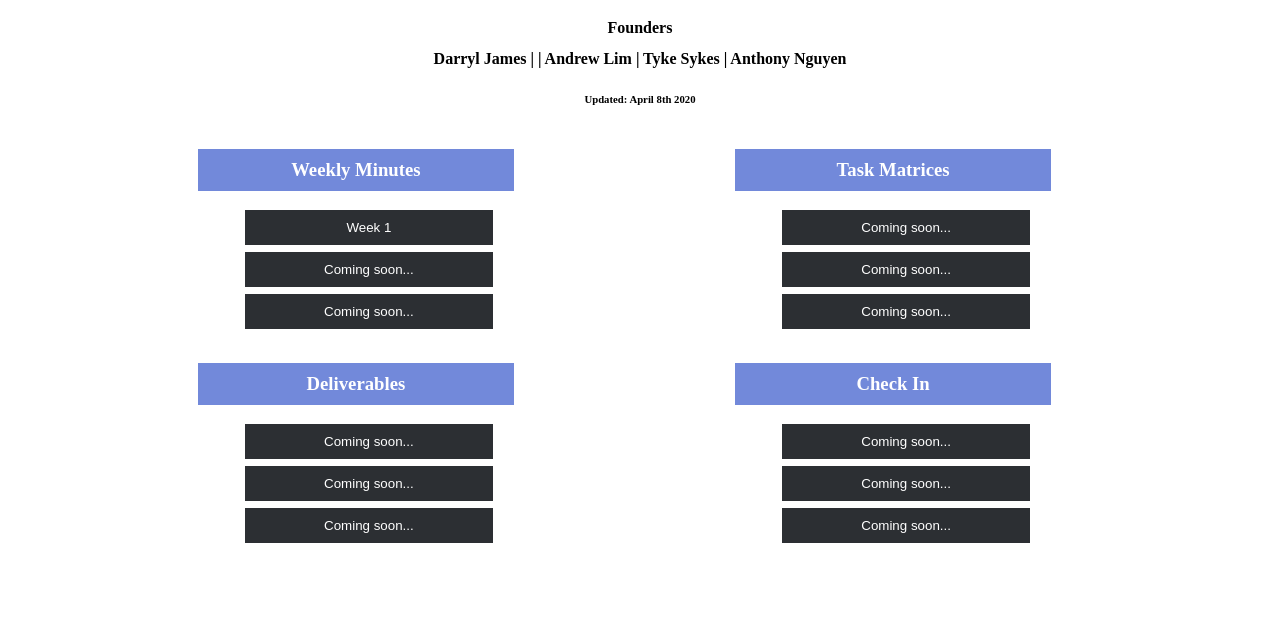
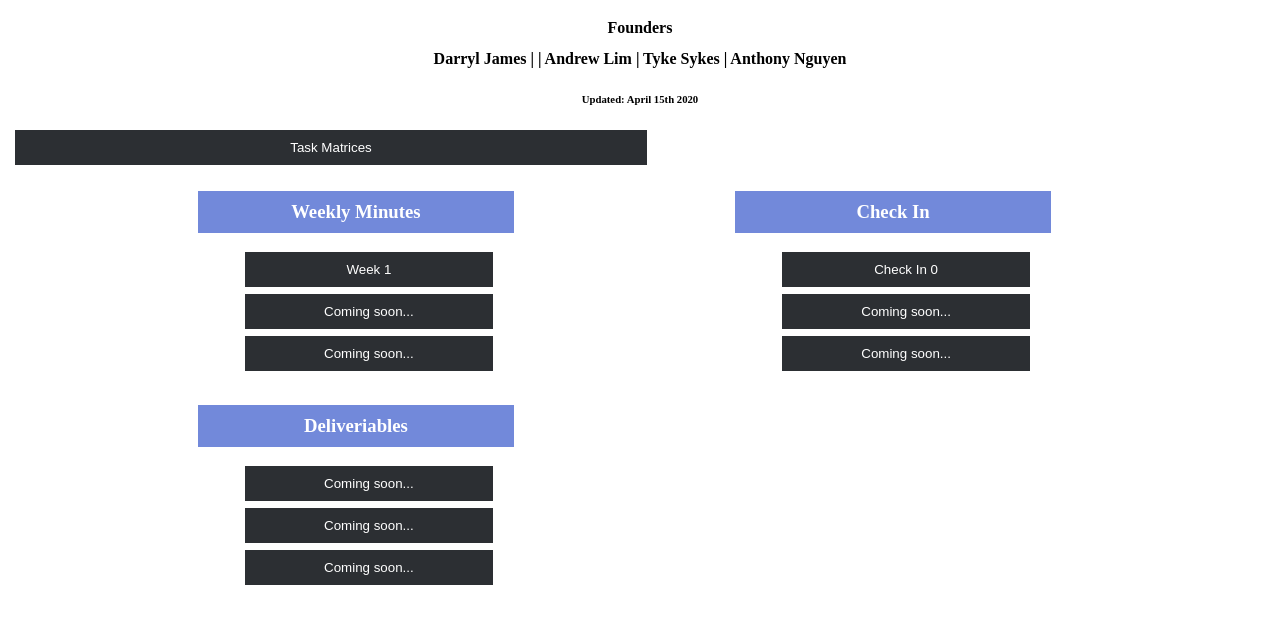
Before and after one commit to tcss360bobcats/tcss360bobcats.github.io, a plain HTML site: page index.html in a window 1280 px wide. Shown: the part 61-684 px from the top of the page. Drawn offline with Linux system fonts and the light colour scheme.

Commit message:
Update index.html
Updated the links

```diff
--- a/index.html
+++ b/index.html
@@ -3,14 +3,19 @@
     <head>
         <title>Team Bobcats</title>
         <link rel="stylesheet" href="style.css">
+        <meta name="viewport" content="width=device-width, initial-scale=1.0">
     </head>
 
     <body>
         <h1>The Bobcats</h1>
         <h2>Founders</h2>
-        <h2>Darryl James | | Andrew Lim | Tyke Sykes | Anthony Nguyen</h2>
+        <h2 class="names">Darryl James | | Andrew Lim | Tyke Sykes | Anthony Nguyen</h2>
 
-        <h6>Updated: April 8th 2020</h6>
+        <h6>Updated: April 15th 2020</h6>
+
+        <div class="tasks buttons" >
+            <button onclick="window.open('https://docs.google.com/spreadsheets/d/1gz8Ql7CG7R2rILhSYSaGAqLG7PnJ5FXgGR60tRy4Lag/edit?usp=sharing', '_blank')">Task Matrices</button>
+        </div>
 
         <div class="row">
 
@@ -18,7 +23,7 @@
                 <h3>Weekly Minutes</h3>
                 <ul>
                     <div class="buttons">
-                        <button> Week 1</button>
+                        <button onclick="window.open('https://docs.google.com/document/d/1zy-9AyJr_24wIzWOpVuySUE5TngWB8iLomhHmSI2qgs/edit?usp=sharing', '_blank')"> Week 1</button>
                         <button>Coming soon...</button>
                         <button>Coming soon...</button>
                     </div>
@@ -27,11 +32,11 @@
                 </ul>
             </div>
 
-            <div class="column">
-                <h3>Task Matrices</h3>
+            <div class="column temp">
+                <h3>Check In</h3>
                 <ul>
                     <div class="buttons">
-                        <button>Coming soon...</button>
+                        <button onclick="window.open('https://docs.google.com/document/d/1XT2HWVJWnJxu0lB29BX3S6mOVFkSN5NC_mnRtcQYa58/edit?usp=sharing', '_blank')">Check In 0</button>
                         <button>Coming soon...</button>
                         <button>Coming soon...</button>
                     </div>
@@ -40,7 +45,7 @@
             </div>
 
             <div class="column temp">
-                <h3>Deliverables</h3>
+                <h3>Deliveriables</h3>
                 <ul>
                     <div class="buttons">
                         <button>Coming soon...</button>
@@ -50,20 +55,16 @@
                 </ul>
             </div>
 
-            <div class="column temp">
-                <h3>Check In</h3>
+            <!-- <div class="column">
+                <h3>Task Matrices</h3>
                 <ul>
                     <div class="buttons">
-                        <button>Coming soon...</button>
-                        <button>Coming soon...</button>
-                        <button>Coming soon...</button>
+                        <button onclick="window.open('https://docs.google.com/spreadsheets/d/1gz8Ql7CG7R2rILhSYSaGAqLG7PnJ5FXgGR60tRy4Lag/edit?usp=sharing', '_blank')" type="button" target="_blank">Tasks</button>
                     </div>
                 </ul>
-
-            </div>
+            </div> -->
 
         </div>
 
-
     </body>
 </html>
```
